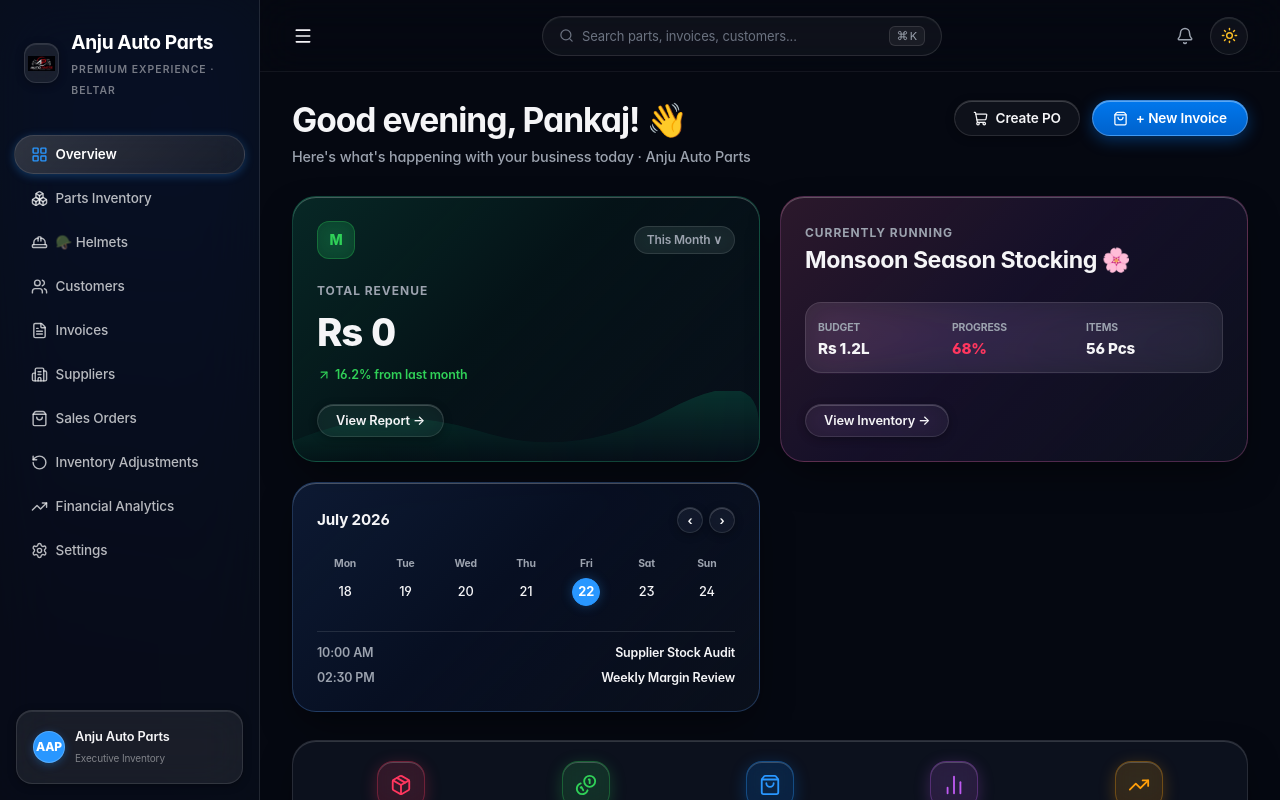
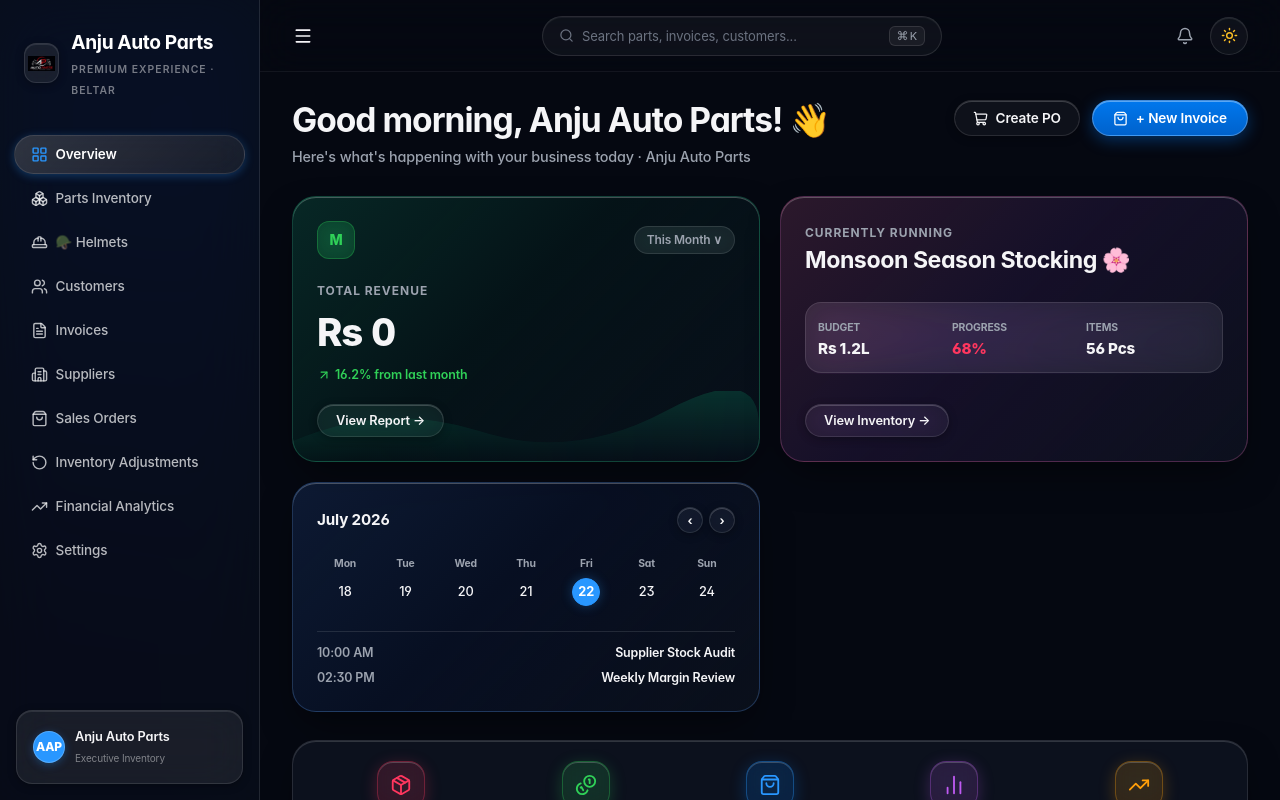
Before and after one commit to Pankaj-sudo/AAP-inventory-system, a React (Vite) app: page / in a window 1280 px wide. Built offline with nearby package versions, Linux system fonts and the light colour scheme; a web font is replaced by a local one.

Commit message:
fix(ui): update dashboard greeting to Anju Auto Parts

```diff
--- a/src/screens/Dashboard.tsx
+++ b/src/screens/Dashboard.tsx
@@ -188,6 +188,13 @@ export const Dashboard: React.FC<DashboardProps> = ({ onNavigate, onTriggerActio
     badgeClass: po.status === 'RECEIVED' ? 'badge-success' : po.status === 'SENT' ? 'badge-warning' : 'badge-secondary'
   }));
 
+  const getGreeting = () => {
+    const hour = new Date().getHours();
+    if (hour < 12) return 'Good morning';
+    if (hour < 17) return 'Good afternoon';
+    return 'Good evening';
+  };
+
   return (
     <div className="animate-fade-in" style={{ display: 'flex', flexDirection: 'column', gap: '1.75rem', paddingBottom: '2.5rem' }}>
 
@@ -206,7 +213,7 @@ export const Dashboard: React.FC<DashboardProps> = ({ onNavigate, onTriggerActio
               fontFamily: 'var(--font-display)'
             }}
           >
-            Good evening, Pankaj! 👋
+            {getGreeting()}, Anju Auto Parts! 👋
           </h1>
           <p style={{ color: 'var(--text-secondary)', fontSize: '0.9rem', marginTop: '6px', fontWeight: 500 }}>
             Here's what's happening with your business today · Anju Auto Parts
```
